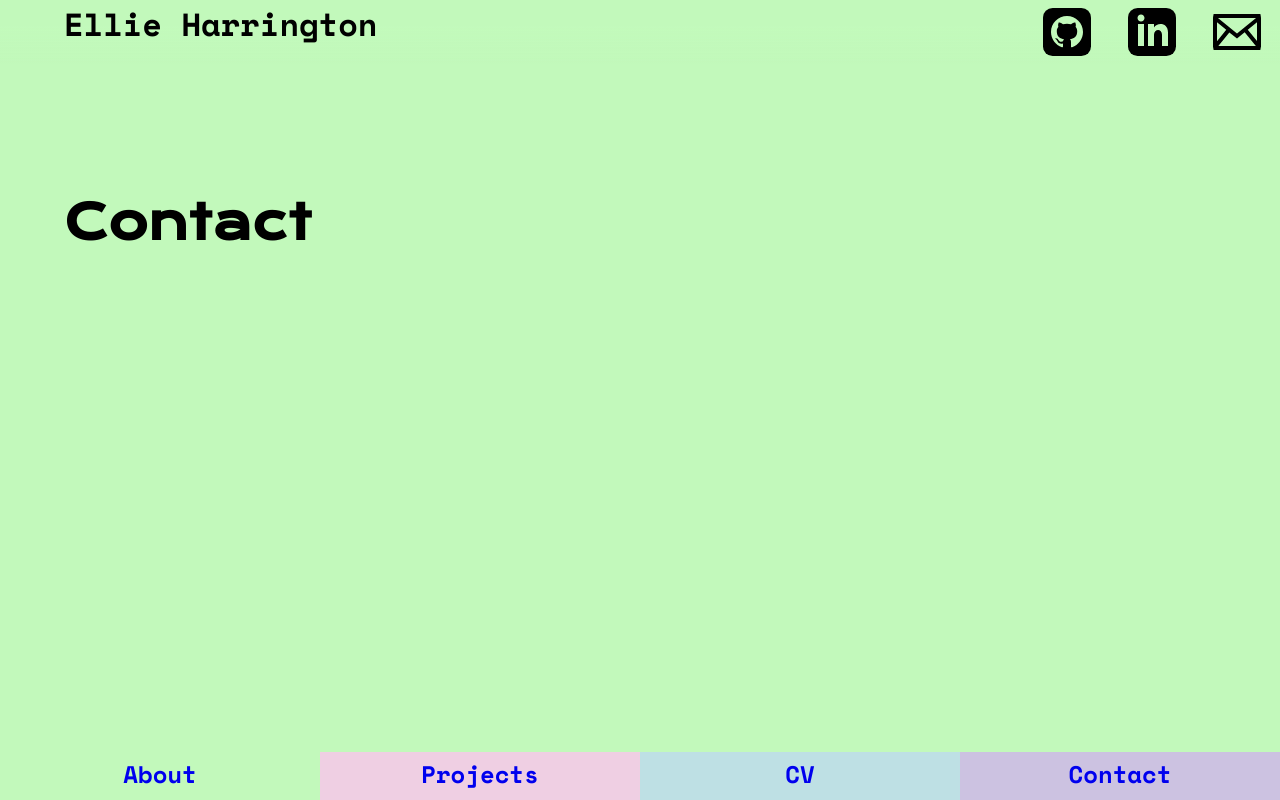
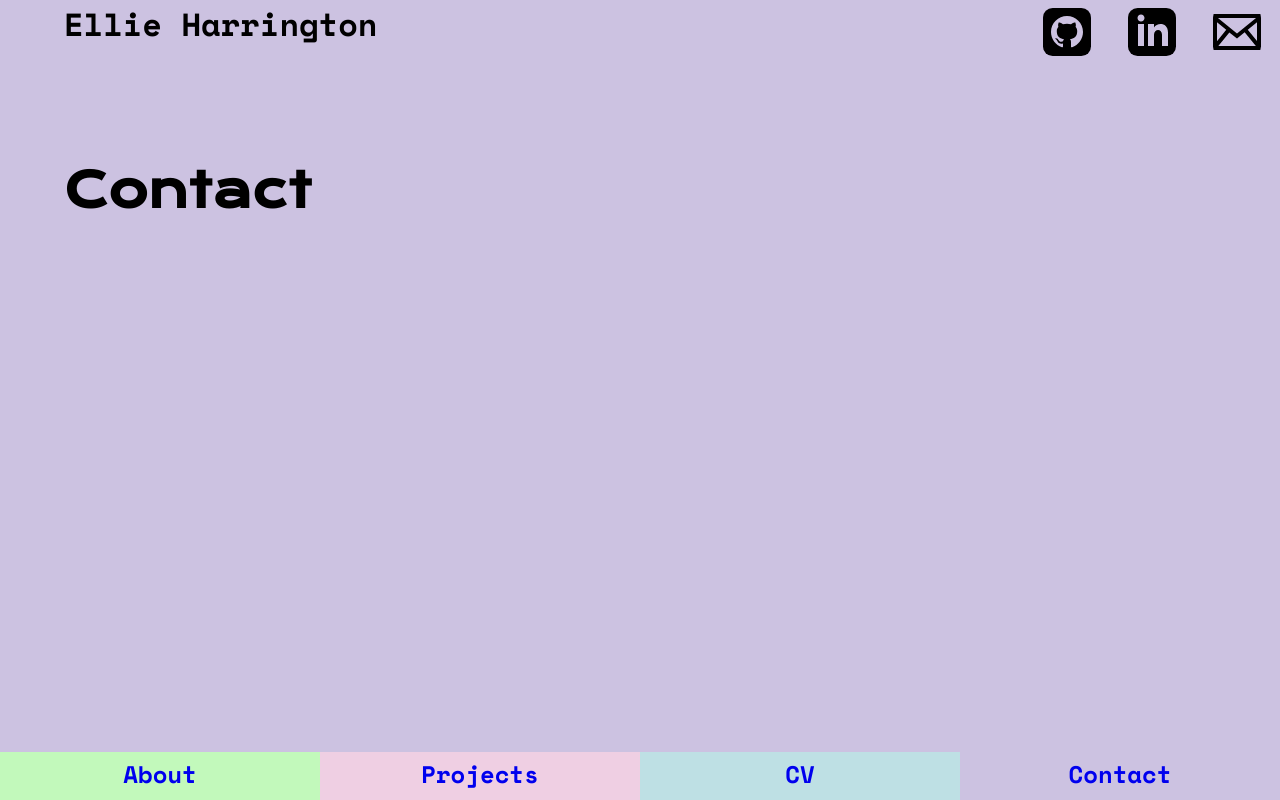
Before and after one commit to Eleaha/Portfolio, a React (Vite) app: page /contact in a window 1280 px wide. Built offline with nearby package versions, Linux system fonts and the light colour scheme.

Commit message:
add colour changing on page change

```diff
--- a/src/App.css
+++ b/src/App.css
@@ -5,8 +5,7 @@
 	display: flex;
 	justify-content: space-between;
 	width: 100%;
-	height: 4rem;
-	background-image: linear-gradient(var(--about) 40%, rgba(255,0,0,0));
+	height: 5.5rem;
 }
 
 #header-name {
@@ -62,9 +61,34 @@
 	background-color: var(--contact);
 }
 
+.background {
+	position: fixed;
+	height: 100vh;
+	width: 100vw;
+	top: 0;
+	z-index: -1;
+}
+
+.about-bg {
+	transition: var(--colour-transition);
+	background-color: var(--about);
+}
+.projects-bg {
+	transition: var(--colour-transition);
+	background-color: var(--projects);
+}
+.cv-bg {
+	transition: var(--colour-transition);
+	background-color: var(--cv);
+}
+.contact-bg {
+	transition: var(--colour-transition);
+	background-color: var(--contact);
+}
+
 /* Main page */
 .page {
-	margin: 12rem 4rem 4rem 4rem;
+	margin: 10rem 4rem 4rem 4rem;
 }
 
 /* About page */
--- a/src/App.tsx
+++ b/src/App.tsx
@@ -1,23 +1,33 @@
 import { Routes, Route } from "react-router-dom";
+import { useState } from "react";
 import { Footer } from "./components/Footer";
 import { About } from "./components/main-pages/About";
 import { Projects } from "./components/main-pages/Projects";
 import { CV } from "./components/main-pages/CV";
 import { Contact } from "./components/main-pages/Contact";
+import { Header } from "./components/Header";
 import "./App.css";
-import { Header } from "./components/Header";
 
 function App() {
+	const [activePage, setActivePage] = useState("about");
+
 	return (
 		<main>
-			<Header />
+			<Header activePage={activePage} />
 			<Routes>
-				<Route path="/" element={<About />} />
-				<Route path="/projects" element={<Projects />} />
-				<Route path="/CV" element={<CV />} />
-				<Route path="/contact" element={<Contact />} />
+				<Route path="/" element={<About setActivePage={setActivePage} />} />
+				<Route
+					path="/projects"
+					element={<Projects setActivePage={setActivePage} />}
+				/>
+				<Route path="/CV" element={<CV setActivePage={setActivePage} />} />
+				<Route
+					path="/contact"
+					element={<Contact setActivePage={setActivePage} />}
+				/>
 			</Routes>
 			<Footer />
+			<div className={`background ${activePage}-bg`}></div>
 		</main>
 	);
 }
--- a/src/components/Header.tsx
+++ b/src/components/Header.tsx
@@ -1,6 +1,11 @@
-export function Header() {
+export function Header({ activePage }: any) {
 	return (
-		<header id="header">
+		<header
+			id="header"
+			style={{
+				backgroundImage: `linear-gradient(var(--${activePage}) 40%, rgba(255,0,0,0))`,
+			}}
+		>
 			<h2 id="header-name">Ellie Harrington</h2>
 			<div id="social-icon-wrapper">
 				<a href="https://github.com/Eleaha" target="_blank">
--- a/src/components/Slideshow.tsx
+++ b/src/components/Slideshow.tsx
@@ -1,11 +1,12 @@
-import React from "react";
+
+import { useEffect, useState } from "react";
 import { slideShowProps } from "../interfaces";
 
 export function Slideshow({ images, delay, text = [] }: slideShowProps) {
-	const [imgIndex, setImgIndex] = React.useState(0);
-	const [textIndex, setTextIndex] = React.useState(text!.length - 1);
+	const [imgIndex, setImgIndex] = useState(0);
+	const [textIndex, setTextIndex] = useState(text!.length - 1);
 
-	React.useEffect(() => {
+	useEffect(() => {
 		setTimeout(() => {
 			setImgIndex((prevIndex) =>
 				prevIndex === images.length - 1 ? 0 : prevIndex + 1
--- a/src/components/main-pages/About.tsx
+++ b/src/components/main-pages/About.tsx
@@ -1,9 +1,14 @@
 import { Slideshow } from "../Slideshow";
 import projectData from "../../data/project-index.json"
+import { useEffect } from "react";
 
 const images = projectData["testProject"]["imgAddresses"];
 
-export function About() {
+export function About({ setActivePage }: any) {
+	useEffect(() => {
+		setActivePage("about");
+	}, []);
+
 	return (
 		<div className="page" id="about-page">
 			<div id="about-top-section-wrapper">
@@ -15,7 +20,11 @@ export function About() {
 						interested in.
 					</p>
 				</div>
-				<Slideshow images={images} delay={6000} text={["test3", "test2", "test1"]}/>
+				<Slideshow
+					images={images}
+					delay={6000}
+					text={["test3", "test2", "test1"]}
+				/>
 			</div>
 		</div>
 	);
--- a/src/components/main-pages/CV.tsx
+++ b/src/components/main-pages/CV.tsx
@@ -1,4 +1,9 @@
-export function CV() {
+import { useEffect } from "react";
+
+export function CV({ setActivePage }: any) {
+	useEffect(() => {
+		setActivePage("cv");
+	}, []);
 	return (
 		<div className="page">
 			<h1>CV</h1>
--- a/src/components/main-pages/Contact.tsx
+++ b/src/components/main-pages/Contact.tsx
@@ -1,4 +1,9 @@
-export function Contact() {
+import { useEffect } from "react";
+
+export function Contact({ setActivePage }: any) {
+	useEffect(() => {
+		setActivePage("contact");
+	}, []);
 	return (
 		<div className="page">
 			<h1>Contact</h1>
--- a/src/components/main-pages/Projects.tsx
+++ b/src/components/main-pages/Projects.tsx
@@ -1,4 +1,9 @@
-export function Projects() {
+import { useEffect } from "react";
+
+export function Projects({ setActivePage }: any) {
+	useEffect(() => {
+		setActivePage("projects");
+	}, []);
 	return (
 		<div className="page">
 			<h1>Projects</h1>
--- a/src/index.css
+++ b/src/index.css
@@ -4,7 +4,8 @@
 	--cv: #BEE0E4;
 	--contact: #CCC2E1;
 	--body: 'Space Mono';
-	--title: 'Krona One'
+	--title: 'Krona One';
+  --colour-transition: 0.8s;
 }
 
 * {
@@ -12,10 +13,6 @@
 	margin: 0;
 	font-size: 16px;
 	box-sizing: border-box;
-}
-
-html {
-  background-color: var(--about);
 }
 
 h1 {
```
